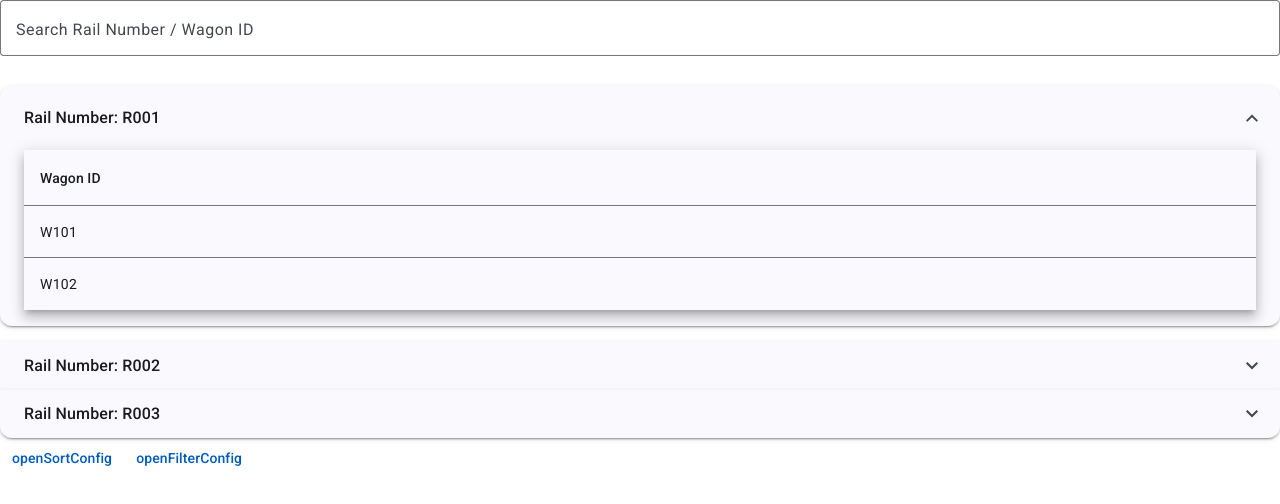
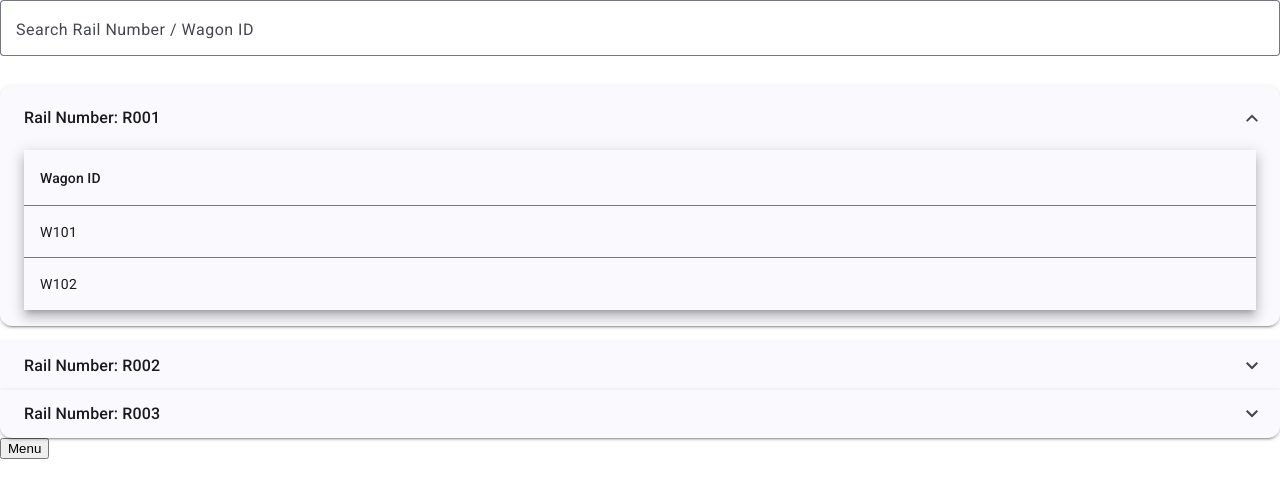
Before and after one commit to 95RahulKumar/mat-steper, an Angular app: page / in a window 1280 px wide. Shown: the top 504 px of the page. Built offline with nearby package versions, Linux system fonts and the light colour scheme.

Commit message:
change into mat-menu

```diff
--- a/src/app/app.component.html
+++ b/src/app/app.component.html
@@ -35,8 +35,10 @@
   <button mat-button (click)="submitData()" [disabled]="!isSubmitEnabled()">Submit</button>
 </div> -->
 <router-outlet></router-outlet>
-
+<!--
 <button mat-button (click)="openDialog()">openSortConfig</button>
 
 
-<button mat-button (click)="openFilterDialog()">openFilterConfig</button>
+<button mat-button (click)="openFilterDialog()">openFilterConfig</button> -->
+
+<app-sort-config [menuData]="menuData"></app-sort-config>
--- a/src/app/app.component.ts
+++ b/src/app/app.component.ts
@@ -9,19 +9,20 @@ import { CommonModule } from '@angular/common';
 import { MatIconModule } from '@angular/material/icon';
 import { RouterOutlet } from '@angular/router';
 import { SingletonService } from './services/singleton.service';
+import { SortConfigComponent } from './sort-config/sort-config.component';
 
 @Component({
   selector: 'app-root',
   standalone: true,
   imports: [
-    MatTabsModule,RouterOutlet,MatRadioModule, MatButtonModule, MatStepperModule, ReactiveFormsModule, CommonModule, MatIconModule
+    MatTabsModule,RouterOutlet,SortConfigComponent,MatRadioModule, MatButtonModule, MatStepperModule, ReactiveFormsModule, CommonModule, MatIconModule
   ],
   templateUrl: './app.component.html',
   styleUrls: ['./app.component.scss']
 })
 export class AppComponent implements OnInit {
    ss = inject(SingletonService);
-    dialogData = [
+    menuData = [
     {
       title: 'Exception',
       items: [
@@ -59,22 +60,22 @@ export class AppComponent implements OnInit {
   }
 
 
-  openDialog() {
-    this.ss.openTreeListDialog(this.dialogData).subscribe(result => {
-      if (result) {
-        console.log('Selected:', result);
-      }
-    });
-  }
+  // openDialog() {
+  //   this.ss.openTreeListDialog(this.dialogData).subscribe(result => {
+  //     if (result) {
+  //       console.log('Selected:', result);
+  //     }
+  //   });
+  // }
 
 
-  openFilterDialog() {
-    this.ss.openFilterDialog(this.dialogData).subscribe(result => {
-      if (result) {
-        console.log('Selected:', result);
-      }
-    });
-  }
+  // openFilterDialog() {
+  //   this.ss.openFilterDialog(this.dialogData).subscribe(result => {
+  //     if (result) {
+  //       console.log('Selected:', result);
+  //     }
+  //   });
+  // }
 
   ngOnInit() {
     this.processExceptions();
--- a/src/app/sort-config/sort-config.component.html
+++ b/src/app/sort-config/sort-config.component.html
@@ -1,21 +1,27 @@
-<div class="dialog">
-<p mat-dialog-title class="dialog__header" >Sort Options</p>
+<button type="button"
+#matMenuTrigger
+[matMenuTriggerFor]="menu"
+(menuOpened)="openMenu()">Menu</button>
+
+<mat-menu #menu>
+  <div class="dialog" (click)="$event.stopPropagation()">
+    <p mat-dialog-title class="dialog__header">Sort Options</p>
     <mat-list class="dialog__content list">
-  <ng-container *ngFor="let category of data">
-    <p class="list__heading">{{ category.title }}</p>
+      <ng-container *ngFor="let menu of menuData">
+        <p class="list__heading">{{ menu.title }}</p>
         <mat-list-item class="list__item"
-      *ngFor="let item of category.items"
-      (click)="selectItem(category.title, item.value)"
-      [class.selected]="isSelected(category.title, item.value)"
-    >
+          *ngFor="let item of menu.items"
+          (click)="selectItem(menu.title, item.value)"
+          [class.selected]="selectedCategory === menu.title && selectedValue === item.value">
           <span>{{ item.label }}</span>
-      <span class="spacer"></span>
-      <mat-icon *ngIf="isSelected(category.title, item.value)">done</mat-icon>
+          <mat-icon *ngIf="selectedCategory === menu.title && selectedValue === item.value">done</mat-icon>
         </mat-list-item>
       </ng-container>
     </mat-list>
+
     <div class="dialog__action">
       <button mat-button (click)="closeDialog()">Cancel</button>
-  <button mat-button color="primary" (click)="onApply()" [disabled]="!selectedValue">Apply</button>
+      <button mat-button color="primary" (click)="onApply()" [disabled]="!isSelectionChanged">Apply</button>
     </div>
   </div>
+</mat-menu>
--- a/src/app/sort-config/sort-config.component.ts
+++ b/src/app/sort-config/sort-config.component.ts
@@ -1,40 +1,57 @@
-import { Component, Inject } from '@angular/core';
+import { Component, Input, ViewChild } from '@angular/core';
 import { MatListModule } from '@angular/material/list';
 import { MatIconModule } from '@angular/material/icon';
 import { MatButtonModule } from '@angular/material/button';
-import { MAT_DIALOG_DATA, MatDialogRef } from '@angular/material/dialog';
+import { MatMenuModule, MatMenuTrigger } from '@angular/material/menu';
 import { CommonModule } from '@angular/common';
 
 @Component({
   selector: 'app-sort-config',
   standalone: true,
-  imports: [MatListModule, CommonModule, MatIconModule, MatButtonModule],
+  imports: [MatListModule, CommonModule, MatMenuModule, MatIconModule, MatButtonModule],
   templateUrl: './sort-config.component.html',
   styleUrl: './sort-config.component.scss'
 })
 export class SortConfigComponent {
-  selectedCategory: string | null = null;
-  selectedValue: string | null = null;
+  selectedCategory: string = 'Exception';
+  selectedValue: string = 'lastArrival';
 
-  constructor(
-    private dialogRef: MatDialogRef<SortConfigComponent>,
-    @Inject(MAT_DIALOG_DATA) public data: { title: string; items: { label: string; value: string }[] }[]
-  ) {}
+  isSelectionChanged: boolean = false;
+
+    appliedCategory: string = this.selectedCategory;
+   appliedValue: string = this.selectedValue;
+
+  @Input() menuData: { title: string; items: { label: string; value: string }[] }[] = [];
+  @ViewChild(MatMenuTrigger) matMenuTrigger!: MatMenuTrigger;
+
+  constructor() {
+  }
 
   selectItem(category: string, value: string) {
-    this.selectedCategory = category;
-    this.selectedValue = value;
+      this.selectedCategory = category;
+      this.selectedValue = value;
+      this.isSelectionChanged = true;
   }
 
-  isSelected(category: string, value: string) {
-    return this.selectedCategory === category && this.selectedValue === value;
+  openMenu() {
+    this.isSelectionChanged = false;
+    if (!this.isSelectionChanged) {
+      this.selectedCategory = this.appliedCategory;
+      this.selectedValue = this.appliedValue;
+    }
   }
 
-  closeDialog(result: any = null) {
-    this.dialogRef.close(result);
+  closeDialog() {
+    this.matMenuTrigger.closeMenu();
   }
 
   onApply() {
-    this.closeDialog( { sortKey: this.selectedCategory, selectedValue: this.selectedValue });
+    this.appliedCategory = this.selectedCategory;
+    this.appliedValue = this.selectedValue;
+    this.matMenuTrigger.closeMenu();
+  }
+
+  resetInitial(){
+
   }
 }
```
Lines whose indentation alone changed are shown as unchanged.
